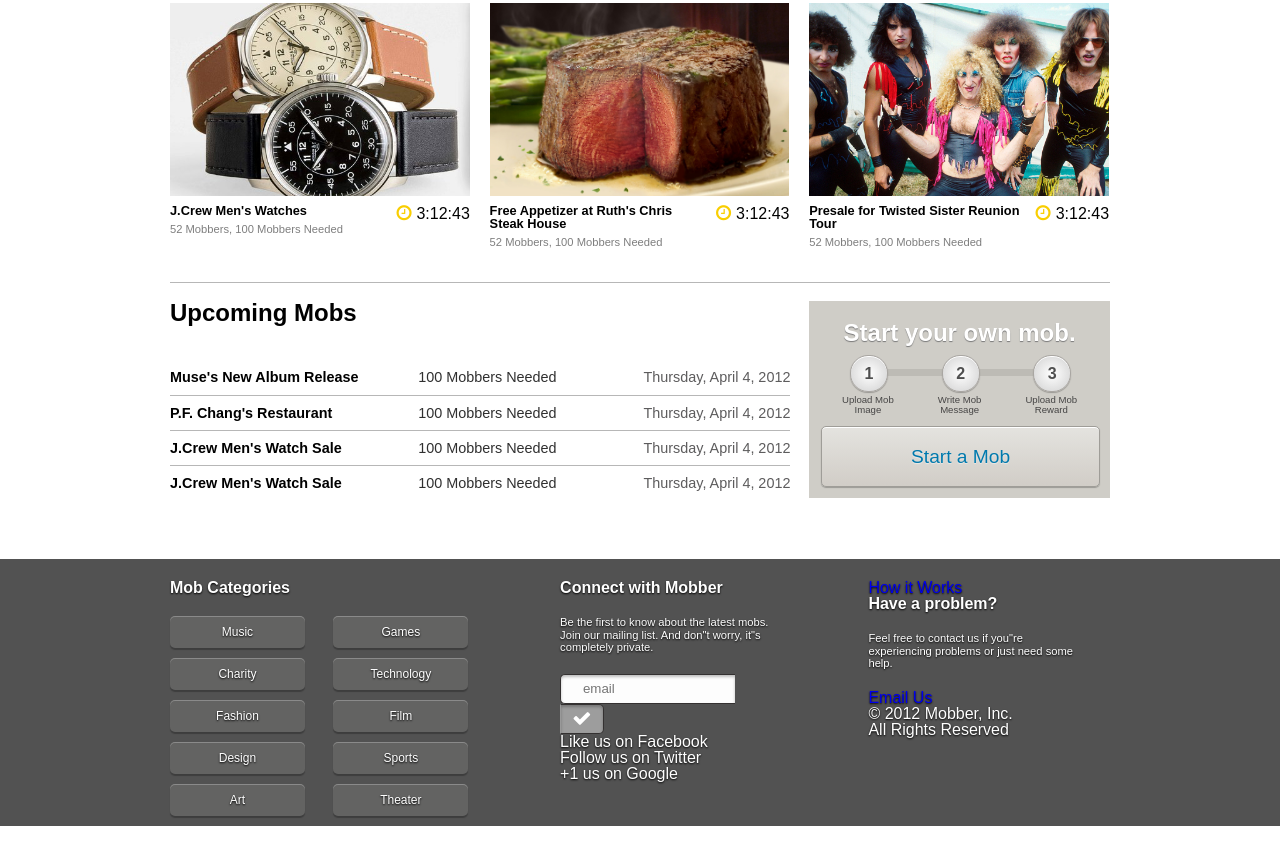
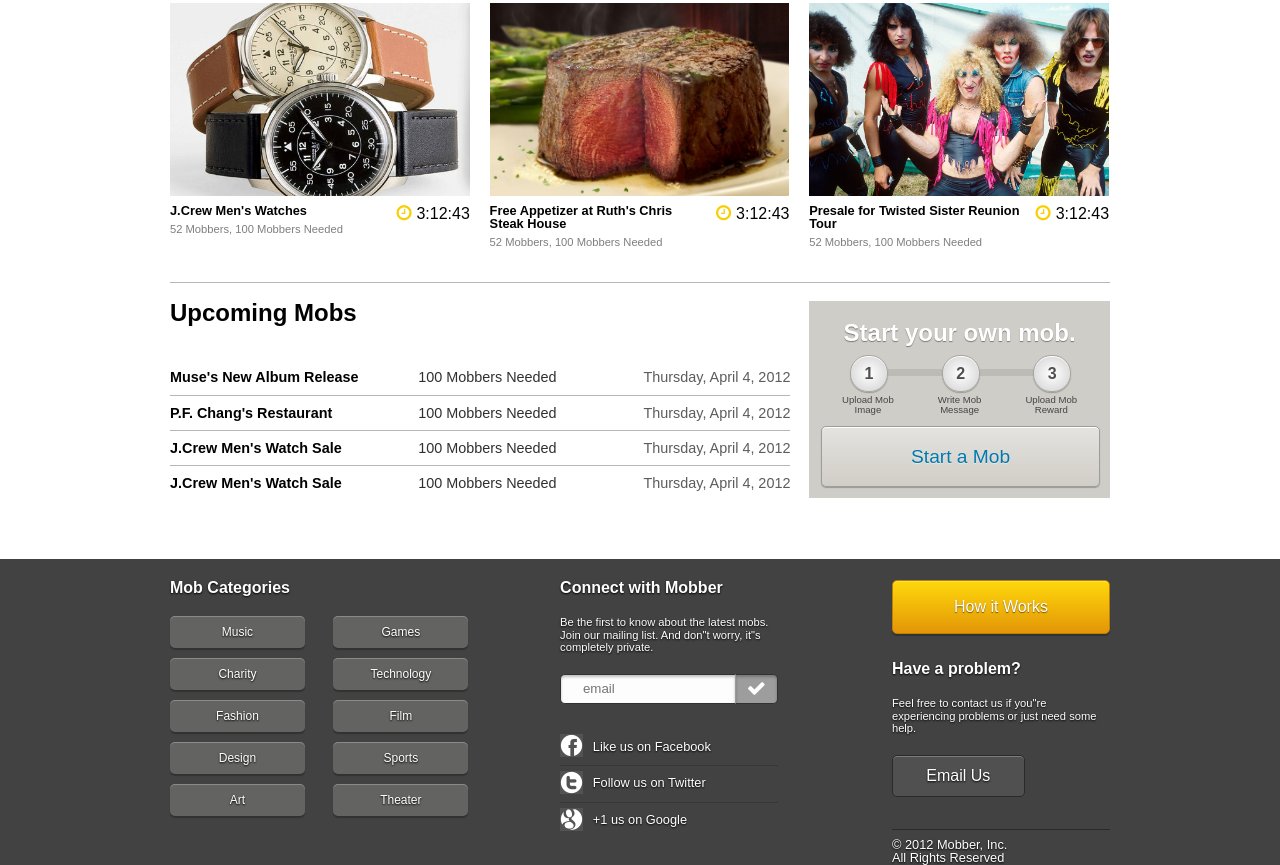
Before and after one commit to dalevfenton/tiy-1.5-mobber, a plain HTML site: page index.html in a window 1280 px wide. Shown: the part 739-1604 px from the top of the page. Before the commit the page ends 1565 px from the top, so only its background shows below. Drawn offline with Linux system fonts and the light colour scheme.

Commit message:
finished rough layout

```diff
--- a/index.html
+++ b/index.html
@@ -162,23 +162,23 @@
     <div class="footer-holder float-left connect-with-mobber">
       <div class="footer-container-title">Connect with Mobber</div>
       <div class="footer-container-text">Be the first to know about the latest mobs. Join our mailing list. And don"t worry, it"s completely private.</div>
-      <form id="email-signup" action="post">
+      <form id="email-signup" class="clearfix" action="post">
         <input type="email" name="email" placeholder="email">
         <button type="submit" class="btn btn-success">
           <i class="fa fa-check"></i>
         </button>
       </form>
       <ul>
-        <li>Like us on Facebook</li>
-        <li>Follow us on Twitter</li>
-        <li>+1 us on Google</li>
+        <li><span class="icon"><img src="images/facebook-thumb-icon.jpg" alt="" /></span><span class="social-message">Like us on Facebook</span></li>
+        <li><span class="icon"><img src="images/twitter-thumb-icon.jpg" alt="" /></span><span class="social-message">Follow us on Twitter</span></li>
+        <li><span class="icon"><img src="images/google-thumb-icon.jpg" alt="" /></span><span class="social-message">+1 us on Google</span></li>
       </ul>
     </div>
-    <div class="footer-holder float-left how-it-works">
-      <a href="#">How it Works</a>
+    <div class="footer-holder float-right how-it-works">
+      <a href="#" class="how-it-works-btn">How it Works</a>
       <div class="footer-container-title">Have a problem?</div>
       <div class="footer-container-text">Feel free to contact us if you"re experiencing problems or just need some help.</div>
-      <a href="#">Email Us</a>
+      <a href="#" class="email-us-btn">Email Us</a>
       <div class="copyright">&copy; 2012 Mobber, Inc. <br>All Rights Reserved</div>
     </div>
   </div>
--- a/style.css
+++ b/style.css
@@ -510,7 +510,7 @@
 footer{
 	margin-top: 58px;
 	padding-top: 21px;
-	background: rgba(82, 82, 82, 1);
+	background: rgba(66, 66,66, 1);
 	color: white;
 	text-shadow: 0px 1px 2px black;
 }
@@ -552,9 +552,12 @@
 	line-height: .8rem;
 	margin-bottom: 20px;
 }
+#email-signup{
 
+}
 .connect-with-mobber input, .connect-with-mobber button{
-	display: inline-block;
+	display: block;
+	float: left;
 	box-sizing: border-box;
 	line-height: 1.75rem;
 	margin: 0;
@@ -564,14 +567,14 @@
 	border: 1px solid rgba(52, 49, 49, 1);
 	box-shadow: inset 0px 2px 3px rgba(0,0,0, .25);
 }
-input[type="email"]{
+.connect-with-mobber input[type="email"]{
 	background: rgba(253, 253, 253, 1);
 	border-radius: 5px 0 0 5px;
 	padding-left: 10%;
 	width: 80%;
 	border-right: none;
 }
-button[type="submit"]{
+.connect-with-mobber button[type="submit"]{
 	width: 20%;
 	color: white;
 	font-size: 1.2rem;
@@ -579,3 +582,57 @@
 	border-radius: 0 5px 5px 0;
 	border-left: 1px solid rgba(153, 153, 153, 1);
 }
+.connect-with-mobber ul{
+	padding-top: 30px;
+}
+.connect-with-mobber li{
+	border-bottom: 1px solid rgba(55, 55, 55, 1);
+	display: table;
+	width: 100%;
+	margin-bottom: 5px;
+	padding-bottom: 5px;
+	font-size: .8rem;
+	position: relative;
+}
+.connect-with-mobber li:last-child{
+	border-bottom: none;
+}
+.connect-with-mobber li span{
+	display: table-cell;
+	vertical-align: middle;
+}
+.icon{
+	width: 15%;
+}
+.social-message{
+	text-align: left;
+}
+.how-it-works-btn{
+	background: linear-gradient(rgba(254,216,10,1), rgba(227,150,8,1));
+	border: 1px solid rgba(190,126,7,1);
+	border-radius: 5px;
+	color: white;
+	text-shadow: 0 1px 1px rgba(0,0,0,.5);
+	box-shadow: inset 0px 1px 0px rgba(255,255,255, .25), 0px 2px 1px rgba(0, 0, 0, .25);
+	display: block;
+	text-align: center;
+	padding: 18px 0;
+	margin-bottom: 27px;
+}
+.email-us-btn{
+	background: rgba(80,80,80,1);
+	width: 60%;
+	text-align: center;
+	color: white;
+	border: 1px solid rgba(42,42,42,1);
+	border-radius: 5px;
+	box-shadow: inset 0px 1px 0px rgba(255,255,255, .25);
+	display: block;
+	padding: 12px 0;
+	margin-bottom: 32px;
+}
+.copyright{
+	border-top: 1px solid rgba(42,42,42,1);
+	padding-top: 9px;
+	font-size: .8rem;
+}
```
Also changed, not shown: images/facebook-thumb-icon.jpg (added), images/google-thumb-icon.jpg (added), images/twitter-thumb-icon.jpg (added).
